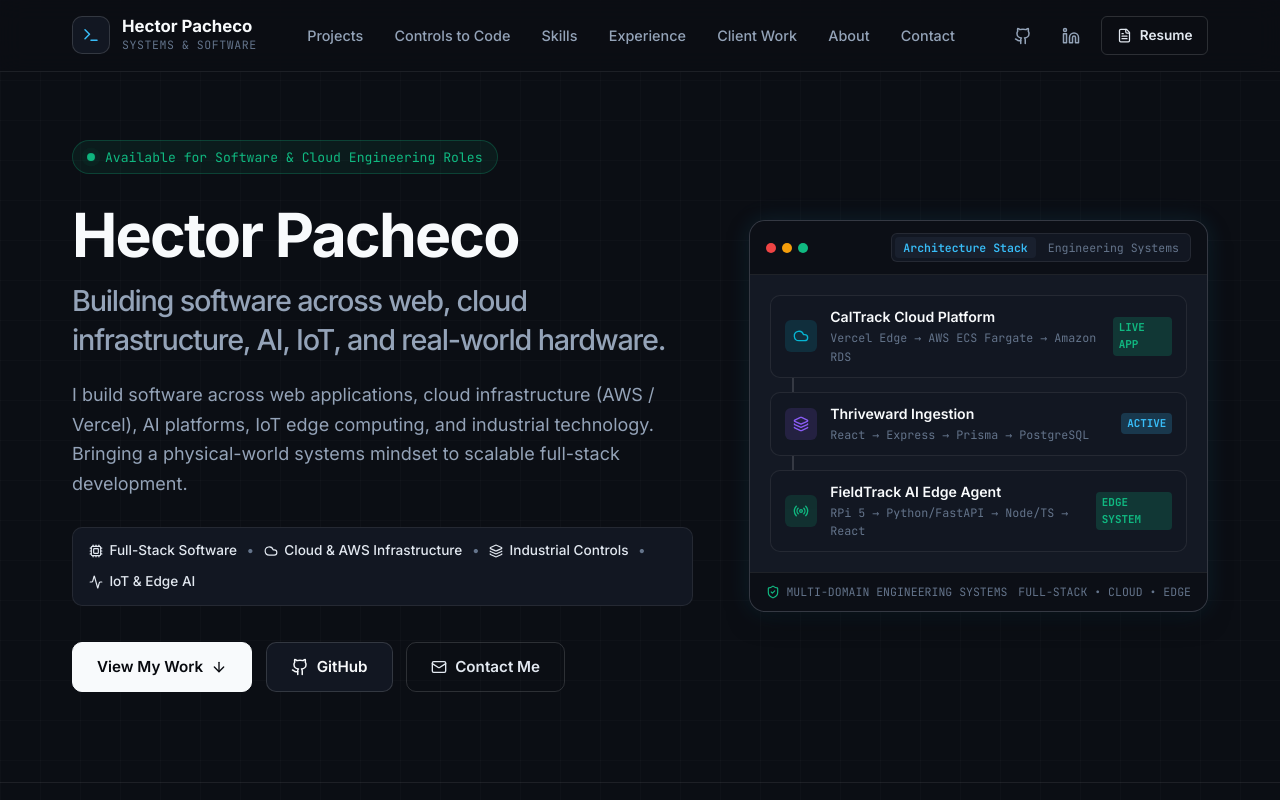
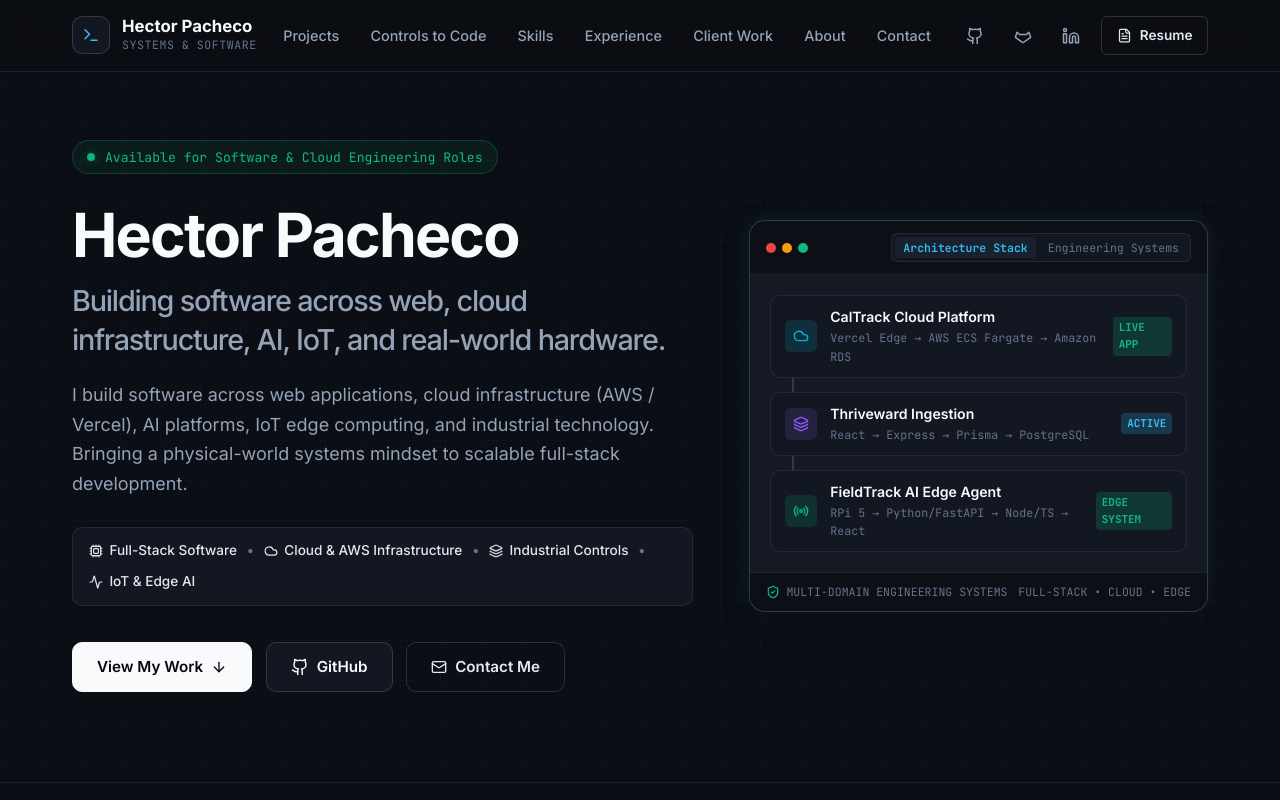
Before and after one commit to Thee-Hector-Genaro-Pacheco/myPortfolio, a React (Vite) app: page / in a window 1280 px wide. Shown: the top 800 px of the page. Built offline with nearby package versions, Linux system fonts and the light colour scheme.

Commit message:
feat: add GitLab profile integration

```diff
--- a/src/components/ContactSection.tsx
+++ b/src/components/ContactSection.tsx
@@ -10,6 +10,7 @@ import {
   Send,
   MessageSquare
 } from 'lucide-react';
+import { GitlabIcon } from './GitlabIcon';
 import './ContactSection.css';
 
 export const ContactSection: React.FC = () => {
@@ -90,15 +91,27 @@ export const ContactSection: React.FC = () => {
                     target="_blank"
                     rel="noopener noreferrer"
                     className="btn btn-secondary btn-sm"
+                    aria-label="GitHub Profile"
                   >
                     <Github size={16} />
                     <span>GitHub Profile</span>
+                  </a>
+                  <a
+                    href={personalInfo.gitlab}
+                    target="_blank"
+                    rel="noopener noreferrer"
+                    className="btn btn-secondary btn-sm"
+                    aria-label="View Hector Pacheco on GitLab"
+                  >
+                    <GitlabIcon size={16} />
+                    <span>GitLab Profile</span>
                   </a>
                   <a
                     href={personalInfo.linkedin}
                     target="_blank"
                     rel="noopener noreferrer"
                     className="btn btn-secondary btn-sm"
+                    aria-label="LinkedIn Profile"
                   >
                     <Linkedin size={16} />
                     <span>LinkedIn Profile</span>
--- a/src/components/Footer.tsx
+++ b/src/components/Footer.tsx
@@ -1,6 +1,7 @@
 import React from 'react';
 import { personalInfo } from '../data/portfolioData';
 import { Terminal, Github, Linkedin, ShieldCheck } from 'lucide-react';
+import { GitlabIcon } from './GitlabIcon';
 import './Footer.css';
 
 export const Footer: React.FC = () => {
@@ -30,6 +31,9 @@ export const Footer: React.FC = () => {
             <a href={personalInfo.github} target="_blank" rel="noopener noreferrer" aria-label="GitHub">
               <Github size={18} />
             </a>
+            <a href={personalInfo.gitlab} target="_blank" rel="noopener noreferrer" aria-label="View Hector Pacheco on GitLab">
+              <GitlabIcon size={18} />
+            </a>
             <a href={personalInfo.linkedin} target="_blank" rel="noopener noreferrer" aria-label="LinkedIn">
               <Linkedin size={18} />
             </a>
--- /dev/null
+++ b/src/components/GitlabIcon.tsx
@@ -0,0 +1,25 @@
+import React from 'react';
+
+interface GitlabIconProps {
+  size?: number;
+  className?: string;
+}
+
+export const GitlabIcon: React.FC<GitlabIconProps> = ({ size = 18, className = '' }) => {
+  return (
+    <svg
+      width={size}
+      height={size}
+      viewBox="0 0 24 24"
+      fill="none"
+      stroke="currentColor"
+      strokeWidth="2"
+      strokeLinecap="round"
+      strokeLinejoin="round"
+      className={className}
+      aria-hidden="true"
+    >
+      <path d="m22 13.29-1.92-5.91a.42.42 0 0 0-.16-.21.4.4 0 0 0-.53.07l-2.73 2.76h-9.32L4.61 7.24a.4.4 0 0 0-.53-.07.42.42 0 0 0-.16.21L2 13.29a.74.74 0 0 0 .27.83L12 21l9.73-6.88a.74.74 0 0 0 .27-.83Z" />
+    </svg>
+  );
+};
--- a/src/components/Navbar.tsx
+++ b/src/components/Navbar.tsx
@@ -10,6 +10,7 @@ import {
   ChevronRight
 } from 'lucide-react';
 import { personalInfo } from '../data/portfolioData';
+import { GitlabIcon } from './GitlabIcon';
 import './Navbar.css';
 
 export const Navbar: React.FC = () => {
@@ -98,6 +99,16 @@ export const Navbar: React.FC = () => {
             <Github size={18} />
           </a>
           <a
+            href={personalInfo.gitlab}
+            target="_blank"
+            rel="noopener noreferrer"
+            className="social-icon-btn"
+            title="GitLab Profile"
+            aria-label="View Hector Pacheco on GitLab"
+          >
+            <GitlabIcon size={18} />
+          </a>
+          <a
             href={personalInfo.linkedin}
             target="_blank"
             rel="noopener noreferrer"
@@ -167,11 +178,15 @@ export const Navbar: React.FC = () => {
             </div>
 
             <div className="mobile-menu-footer">
-              <a href={personalInfo.github} target="_blank" rel="noopener noreferrer" className="btn btn-secondary btn-sm">
+              <a href={personalInfo.github} target="_blank" rel="noopener noreferrer" className="btn btn-secondary btn-sm" aria-label="GitHub Profile">
                 <Github size={16} />
                 <span>GitHub</span>
               </a>
-              <a href={personalInfo.linkedin} target="_blank" rel="noopener noreferrer" className="btn btn-secondary btn-sm">
+              <a href={personalInfo.gitlab} target="_blank" rel="noopener noreferrer" className="btn btn-secondary btn-sm" aria-label="View Hector Pacheco on GitLab">
+                <GitlabIcon size={16} />
+                <span>GitLab</span>
+              </a>
+              <a href={personalInfo.linkedin} target="_blank" rel="noopener noreferrer" className="btn btn-secondary btn-sm" aria-label="LinkedIn Profile">
                 <Linkedin size={16} />
                 <span>LinkedIn</span>
               </a>
```
